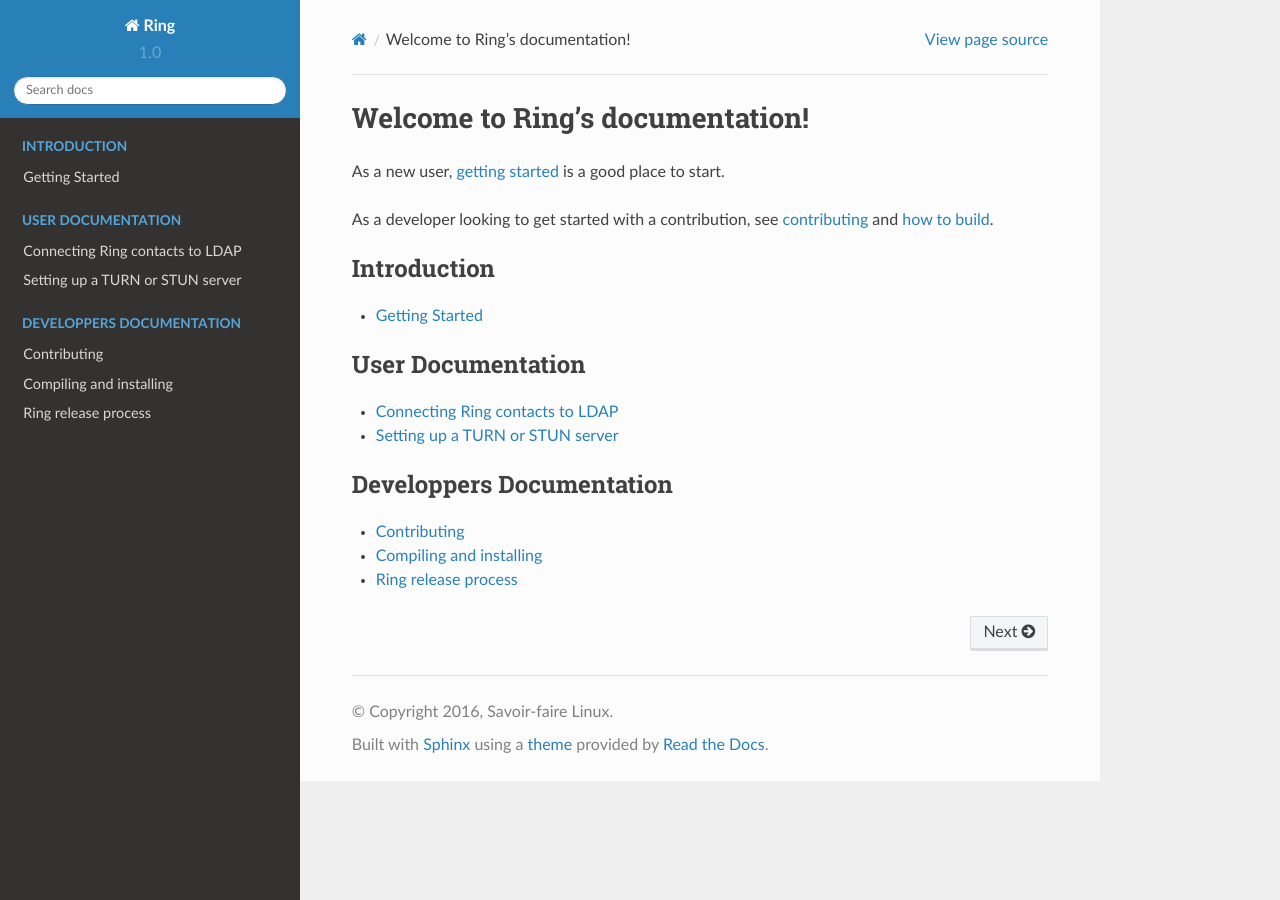
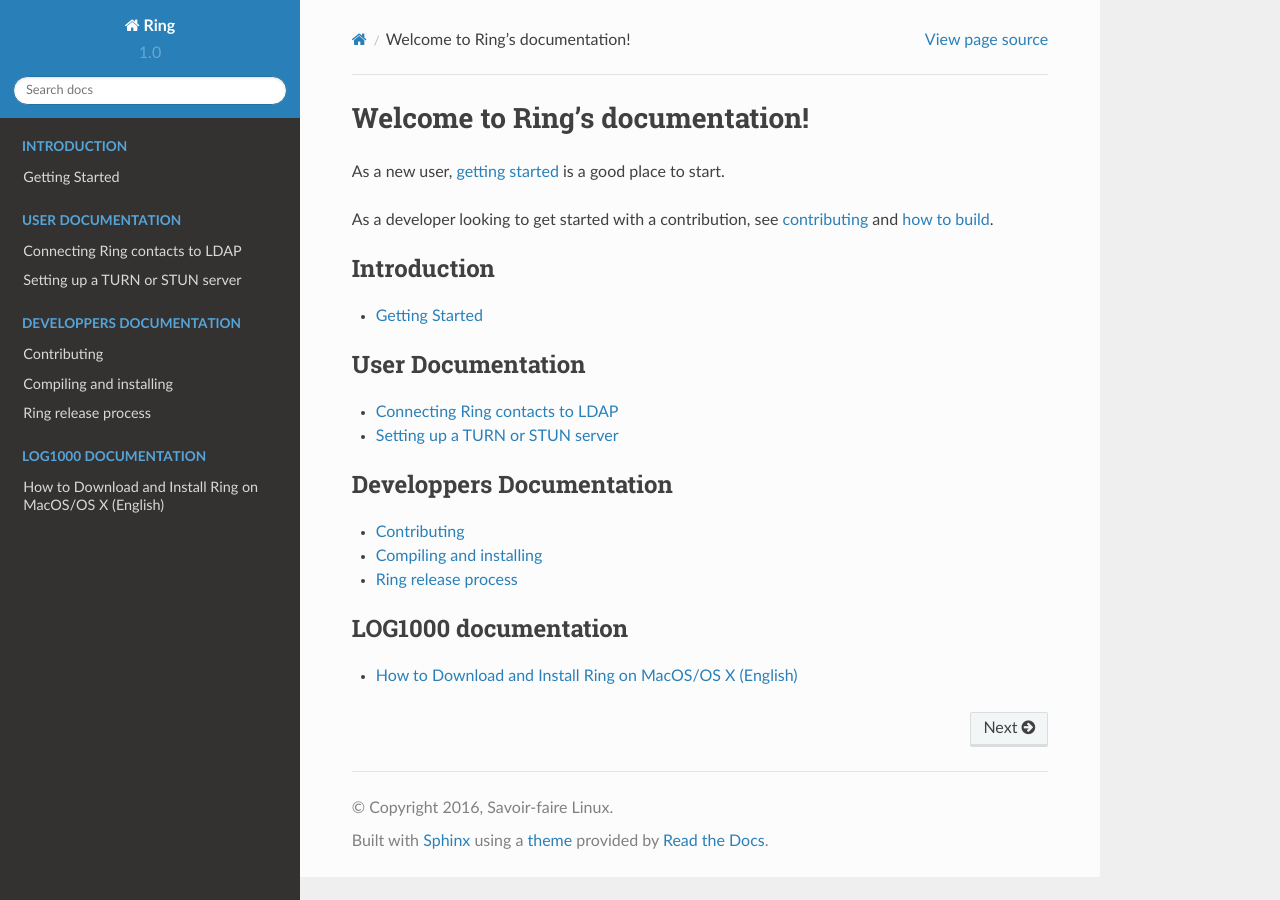
Before and after one commit to savoirfairelinux/jami-project, a Sphinx documentation site: the page built from docs/source/index.rst, in a window 1280 px wide. Built offline with Sphinx 7.4.7 and the Read the Docs theme 2.0.0, drawn with Linux system fonts in a browser that asks for light colours; some of the changed lines change nothing that is shown.

Commit message:
Added docs for Installing Ring on MacOS/OSX (English)
Change-Id: I40e918bfda0ea407729209d1fa1821fc89a4a5ab

```diff
--- /dev/null
+++ b/docs/source/dev/log1000Doc/download_install_osx_en.rst
@@ -0,0 +1,49 @@
+How to Download and Install Ring on MacOS/OS X (English)
+******************************************
+
+**Step 1.**
+
+Go to https://ring.cx/en/download/mac-osx, and click on the "Get Ring" button.
+
+.. image:: download-install-3-download_osx.png
+
+**Step 2.**
+
+Save the .dmg file to your computer.
+
+.. image:: download-install-4-save.png
+
+**Step 3.**
+
+Open the .dmg file, and you should see a shortcut to your *Applications* folder and *Ring.app*.
+
+.. image:: download-install-5-open_dmg.png
+
+**Step 4.**
+
+Install the *Ring.app* by dragging it into the Applications folder.
+
+*Note*: you can also copy-paste it into the Applications folder (cmd+c, followed by cmd+v).
+
+.. image:: download-install-6-copy_into_applications.png
+
+
+**Step 5.**
+
+Click on the Applications shortcut and then right-click on Ring.app to open it. If you open it from the *Launchpad* or by double-clicking on it, you'll receive the following error message:
+
+.. image:: download-install-7-unidentified_developer.png
+
+The proper way (you must have administrator privileges on your account):
+
+.. image:: download-install-8-unidentified_developer_solution.png
+
+.. image:: download-install-9-accept_developer.png
+
+**Step 6.**
+
+It'll now launch Ring, and a pop-up will appear asking you to accept incoming connections. Click on "Allow".
+
+.. image:: download-install-10-accept_connections.png
+
+**Congratulations! You've successfully installed Ring.**
--- a/docs/source/index.rst
+++ b/docs/source/index.rst
@@ -51,3 +51,11 @@
    :glob:
 
    dev/gnome-client/*
+
+
+.. toctree::
+   :caption: LOG1000 documentation
+   :maxdepth: 1
+   :glob:
+
+   dev/log1000Doc/*
```
Also changed, not shown: docs/source/dev/log1000Doc/download-install-1-home.png (added), docs/source/dev/log1000Doc/download-install-10-accept_connections.png (added), docs/source/dev/log1000Doc/download-install-2-download.png (added), docs/source/dev/log1000Doc/download-install-3-download_osx.png (added), docs/source/dev/log1000Doc/download-install-4-save.png (added), docs/source/dev/log1000Doc/download-install-5-open_dmg.png (added), docs/source/dev/log1000Doc/download-install-6-copy_into_applications.png (added), docs/source/dev/log1000Doc/download-install-7-unidentified_developer.png (added), docs/source/dev/log1000Doc/download-install-8-unidentified_developer_solution.png (added), docs/source/dev/log1000Doc/download-install-9-accept_developer.png (added).
